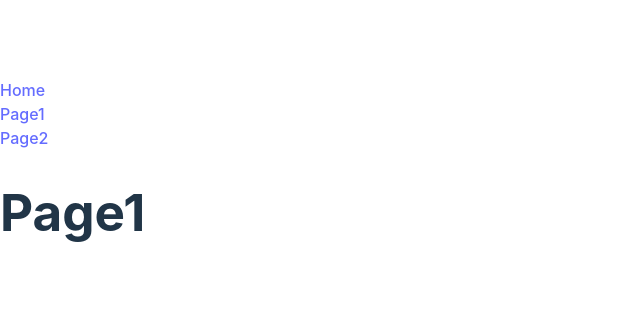
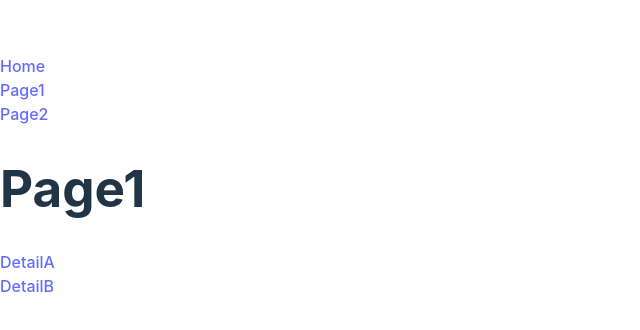
Before and after one commit to youhei-0009/react-router, a React (Vite) app: page /page1 in a window 1280 px wide. Shown: the part 224-554 px from the top of the page, without its empty margins (0-640 px from the left). Built offline with nearby package versions, Linux system fonts and the light colour scheme.

Commit message:
react router basic

```diff
--- a/package.json
+++ b/package.json
@@ -11,8 +11,7 @@
   },
   "dependencies": {
     "react": "^18.3.1",
-    "react-dom": "^18.3.1",
-    "react-router-dom": "^5.2.0"
+    "react-dom": "^18.3.1"
   },
   "devDependencies": {
     "@types/react": "^18.3.2",
@@ -22,6 +21,7 @@
     "eslint-plugin-react": "^7.34.1",
     "eslint-plugin-react-hooks": "^4.6.2",
     "eslint-plugin-react-refresh": "^0.4.7",
+    "react-router-dom": "^6.23.1",
     "vite": "^5.2.11"
   }
 }
--- a/src/App.jsx
+++ b/src/App.jsx
@@ -1,4 +1,4 @@
-import { BrowserRouter, Link, Switch, Route } from "react-router-dom"
+import { BrowserRouter, Link, Routes, Route } from "react-router-dom";
 
 import './App.css';
 import { Home } from './Home';
@@ -16,11 +16,11 @@ export default function App() {
           <br />
           <Link to="/page2">Page2</Link>
         </div>
-        <Switch>
-          <Route path="/page1">
-            <Page1 />
-          </Route>
-        </Switch>
+        <Routes>
+          <Route exact path="/" element={<Home />} />
+          <Route path="/page1" element={<Page1 />} />
+          <Route path="/page2" element={<Page2 />} />
+        </Routes>
       </BrowserRouter>
     </>
   );
--- a/src/Page1.jsx
+++ b/src/Page1.jsx
@@ -1,8 +1,13 @@
+import { Link } from "react-router-dom";
+
 export const Page1 = () => {
     return (
         <>
             <div>
                 <h1>Page1</h1>
+                <Link to="/page1/detailA">DetailA</Link>
+                <br />
+                <Link to="/page1/detailB">DetailB</Link>
             </div>
         </>
     );
```
Also changed, not shown: src/Page1DetailA.jsx (added, +9 -0 lines), src/Page1DetailB.jsx (added, +9 -0 lines), 1 other file (tests, documents, lock files or other folders).
